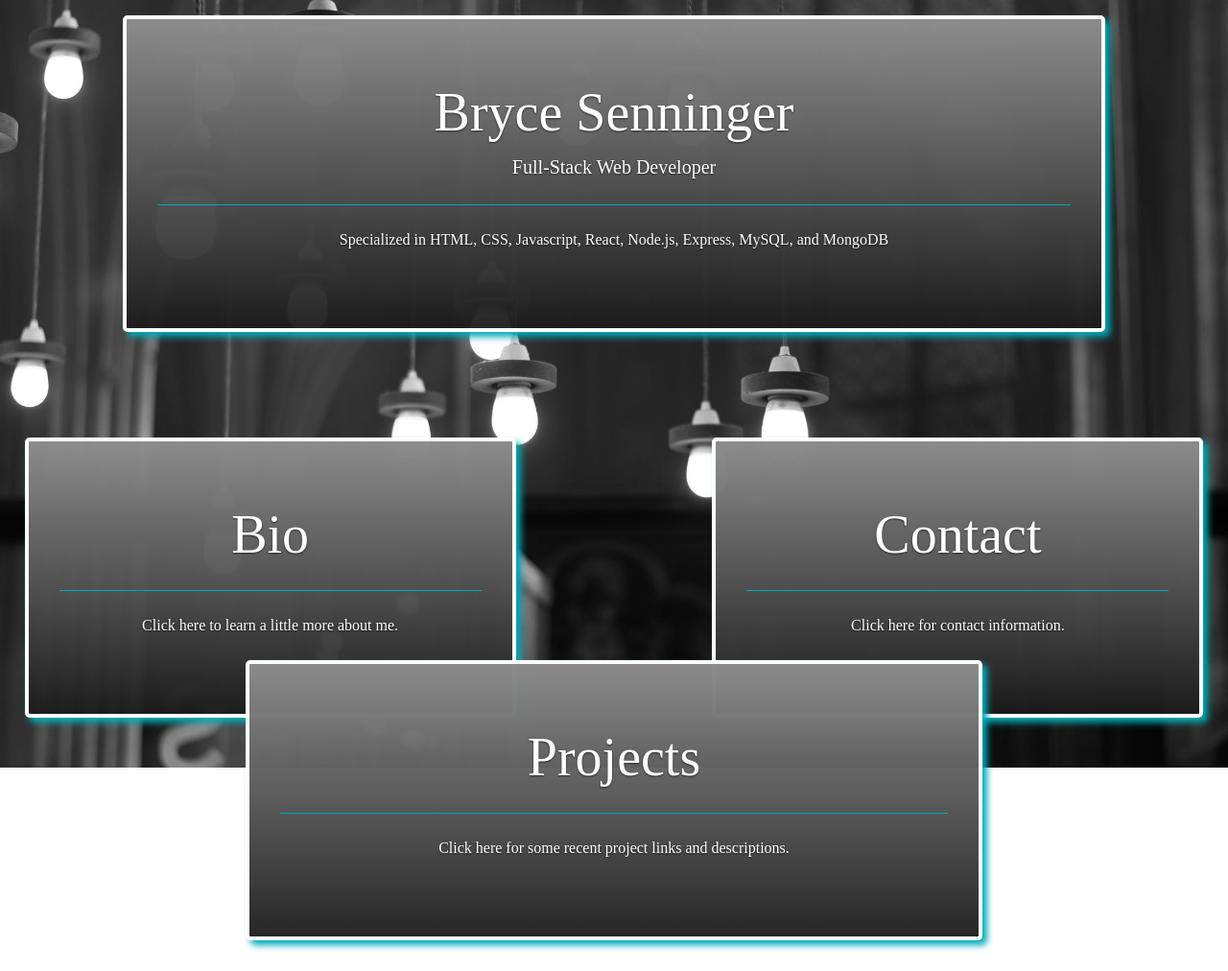
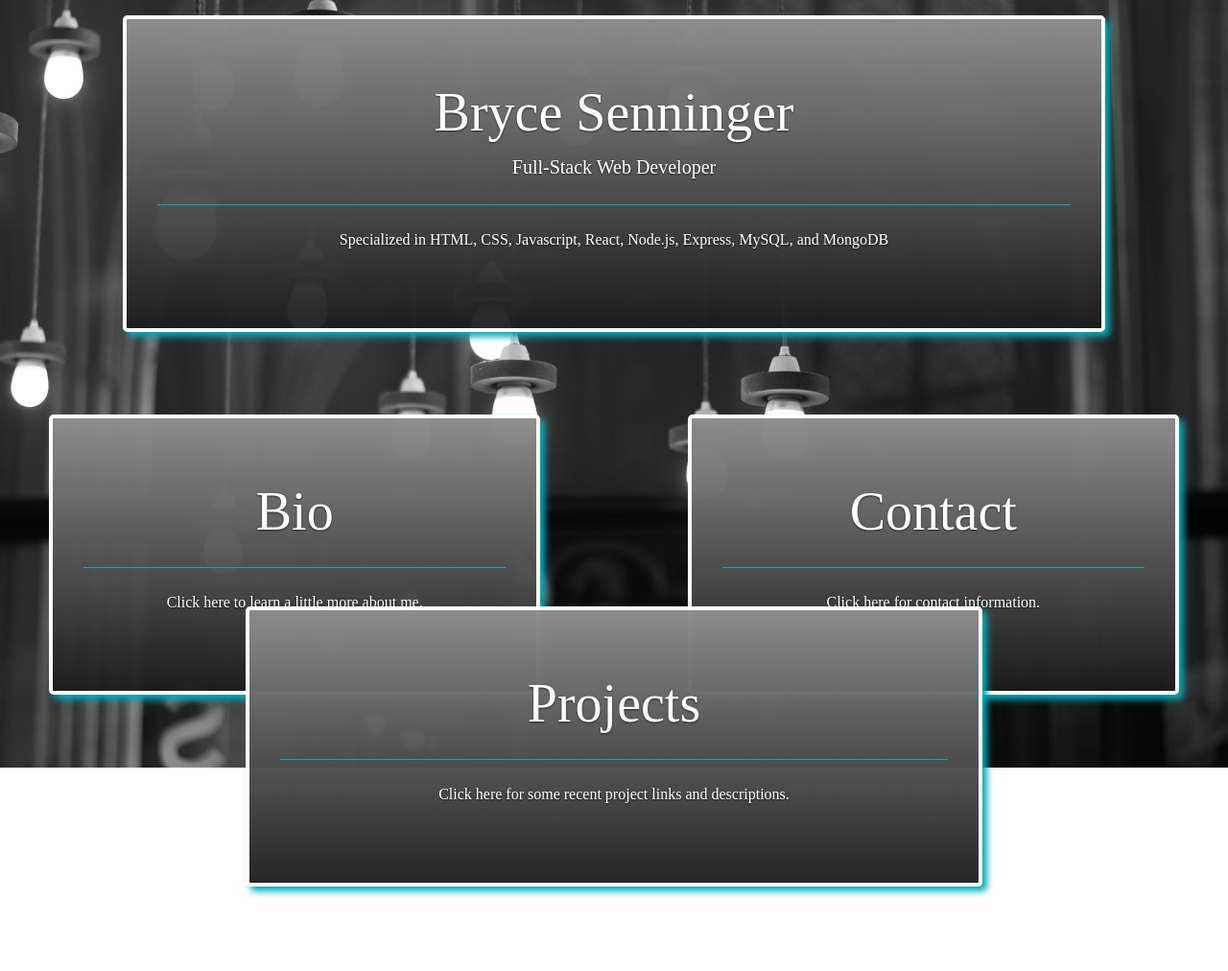
Before and after one commit to bryce-senninger/PortfolioSite, a website: page public/html/index.html in a window 1280 px wide. Shown: the whole page at 96% size. After the commit the page ends 956 px from the top, so only its background shows below. Drawn offline with nearby package versions, Linux system fonts and the light colour scheme; a web font is replaced by a local one.

Commit message:
minor styling tweaks

```diff
--- a/public/styles/styles.css
+++ b/public/styles/styles.css
@@ -66,9 +66,9 @@ hr {
 .carousel-content2 {
     position: absolute;
     width: 512px;
-    left: 2%;
+    left: 4%;
     text-align: center;
-    top: 57%;
+    top: 54%;
     z-index: 20;
     color: white;
     text-shadow: 0 1px 2px rgba(0,0,0,.6);
@@ -81,7 +81,7 @@ hr {
     left: 50%;
     margin-left: -384px;
     text-align: center;
-    top: 86%;
+    top: 79%;
     z-index: 25;
     color: white;
     text-shadow: 0 1px 2px rgba(0,0,0,.6);
@@ -91,10 +91,10 @@ hr {
 .carousel-content4 {
     position: absolute;
     width: 512px;
-    left: 98%;
+    left: 96%;
     margin-left: -512px;
     text-align: center;
-    top: 57%;
+    top: 54%;
     z-index: 20;
     color: white;
     text-shadow: 0 1px 2px rgba(0,0,0,.6);
```
